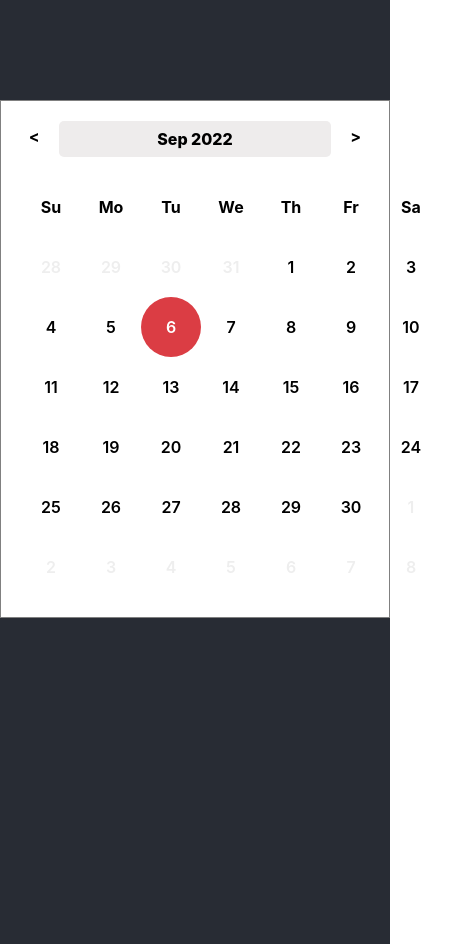
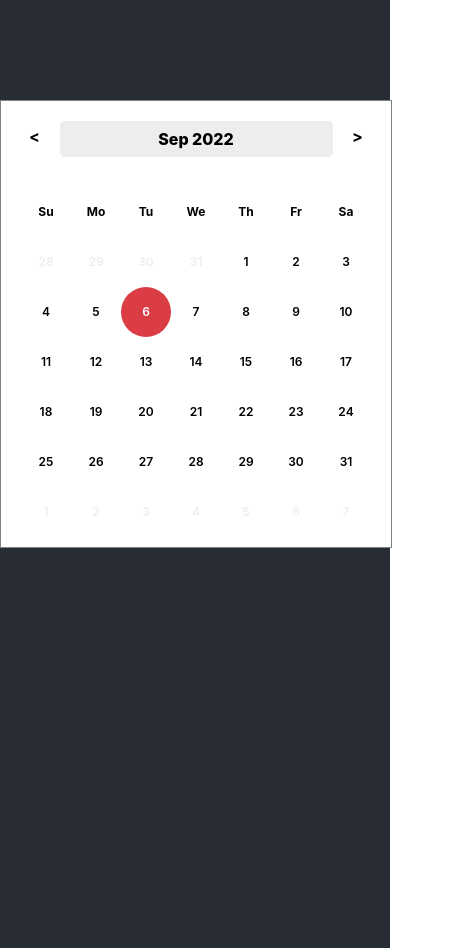
Before and after one commit to May27Oliver/Calendar, a React (Create React App) app: page / in a window 390 px wide. Shown: the whole page, 461 px wide, since content can reach past the window. Built offline with nearby package versions, Linux system fonts and the light colour scheme.

Commit message:
[Revis]fix Safari doesn't support new Date string question, gain RWD

```diff
--- a/public/index.html
+++ b/public/index.html
@@ -10,34 +10,10 @@
       content="Web site created using create-react-app"
     />
     <link rel="apple-touch-icon" href="%PUBLIC_URL%/logo192.png" />
-    <!--
-      manifest.json provides metadata used when your web app is installed on a
-      user's mobile device or desktop. See https://developers.google.com/web/fundamentals/web-app-manifest/
-    -->
     <link rel="manifest" href="%PUBLIC_URL%/manifest.json" />
-    <!--
-      Notice the use of %PUBLIC_URL% in the tags above.
-      It will be replaced with the URL of the `public` folder during the build.
-      Only files inside the `public` folder can be referenced from the HTML.
-
-      Unlike "/favicon.ico" or "favicon.ico", "%PUBLIC_URL%/favicon.ico" will
-      work correctly both with client-side routing and a non-root public URL.
-      Learn how to configure a non-root public URL by running `npm run build`.
-    -->
-    <title>React App</title>
+    <title>Calendar</title>
   </head>
   <body>
-    <noscript>You need to enable JavaScript to run this app.</noscript>
     <div id="root"></div>
-    <!--
-      This HTML file is a template.
-      If you open it directly in the browser, you will see an empty page.
-
-      You can add webfonts, meta tags, or analytics to this file.
-      The build step will place the bundled scripts into the <body> tag.
-
-      To begin the development, run `npm start` or `yarn start`.
-      To create a production bundle, use `npm run build` or `yarn build`.
-    -->
   </body>
 </html>
--- a/src/App.css
+++ b/src/App.css
@@ -1,6 +1,6 @@
 .App {
-  height: 100vh;
   display: block;
+  height: 100%;
   background: #282c34;
-  padding: 100px 0 0 0;
+  padding: 100px 0 400px;
 }
--- a/src/components/Calendar/CalendarBody/index.css
+++ b/src/components/Calendar/CalendarBody/index.css
@@ -1,15 +1,13 @@
 .date-wrap {
-  display: table;
   padding: 0 20px 20px;
   box-sizing: border-box;
 }
 .week-row {
-  display: table-row;
+  display: flex;
   box-sizing: border-box;
 }
 .week-col {
-  display: table-cell;
-  width: 60px;
+  flex: 0 0 60px;
   line-height: 60px;
   text-align: center;
   font-weight: 700;
@@ -34,7 +32,7 @@
   box-sizing: border-box;
 }
 .days-wrap {
-  display: table-row;
+  display: flex;
   flex-wrap: wrap;
   box-sizing: border-box;
 }
@@ -42,8 +40,7 @@
   display: table-row;
 }
 .day-col {
-  display: table-cell;
-  min-width: 60px;
+  flex: 0 0 60px;
   line-height: 60px;
   text-align: center;
   font-weight: 600;
@@ -69,3 +66,35 @@
   color: #db3d44;
   font-weight: 800;
 }
+
+@media (max-width: 500px) {
+  .date-wrap {
+    padding: 10px;
+    box-sizing: border-box;
+  }
+  .year-wrap,
+  .month-wrap,
+  .week-row,
+  .days-wrap {
+    margin: auto;
+    max-width: 375px;
+    display: flex;
+    justify-content: center;
+    flex-wrap: wrap;
+  }
+  .day-col {
+    flex: 0 0 50px;
+    line-height: 50px;
+    font-size: 12px;
+    text-align: center;
+    font-weight: 600;
+    cursor: pointer;
+  }
+  .week-col {
+    flex: 0 0 50px;
+    line-height: 50px;
+    font-size: 12px;
+    text-align: center;
+    font-weight: 700;
+  }
+}
--- a/src/components/Calendar/CalendarBody/index.tsx
+++ b/src/components/Calendar/CalendarBody/index.tsx
@@ -66,14 +66,6 @@ interface ShowDateProps {
 }
 
 const ShowDate: React.FC<ShowDateProps> = ({ days, setSelectDay, selectedDay, year, month, presentDay }) => {
-  const rows = [
-    days.slice(0, 7),
-    days.slice(7, 14),
-    days.slice(14, 21),
-    days.slice(21, 28),
-    days.slice(28, 35),
-    days.slice(35),
-  ];
   return (
     <div className="date-wrap">
       <div className="week-row">
@@ -83,10 +75,10 @@ const ShowDate: React.FC<ShowDateProps> = ({ days, setSelectDay, selectedDay, ye
           </div>
         ))}
       </div>
-      {rows.map((row, index) => (
-        <div key={index} className="days-row">
-          {row.map((day) => (
+      <div className="days-wrap">
+        {days.map((day) => (
           <div
+            key={`${day.isCurrentMonth ? 1 : 0}-${day.value}`}
             className={`day-col ${day.isCurrentMonth ? 'current-day' : 'not-current-day'} ${
               selectedDay === day.value && day.isCurrentMonth ? 'selected-day' : ''
             }
@@ -105,7 +97,6 @@ const ShowDate: React.FC<ShowDateProps> = ({ days, setSelectDay, selectedDay, ye
           </div>
         ))}
       </div>
-      ))}
     </div>
   );
 };
@@ -148,8 +139,8 @@ const ShowYear: React.FC<ShowYearProps> = ({ setSelectYear, year }) => {
   }, [year]);
   return (
     <div className="year-wrap">
-      {decadList.map((d, index) => (
-        <div className="year-col" onClick={() => setSelectYear(d.value)}>
+      {decadList.map((d) => (
+        <div key={d.value} className="year-col" onClick={() => setSelectYear(d.value)}>
           {d.value}
         </div>
       ))}
--- a/src/components/Calendar/CalendarHeader/index.css
+++ b/src/components/Calendar/CalendarHeader/index.css
@@ -5,6 +5,7 @@
 }
 .header-content {
   width: 70%;
+  flex: 0 0 70%;
   text-align: center;
   font-weight: 800;
   line-height: 36px;
@@ -14,7 +15,6 @@
 }
 .btn {
   flex: 0 0 30px;
-
   line-height: 30px;
   text-align: center;
   font-weight: bold;
@@ -26,3 +26,11 @@
 .btn.later {
   margin: 0 0 0 10px;
 }
+@media (max-width: 500px) {
+  .cal-header-wrap {
+    padding: 20px 0;
+  }
+  .header-content {
+    flex: 0 0 70%;
+  }
+}
--- a/src/components/Calendar/index.css
+++ b/src/components/Calendar/index.css
@@ -4,3 +4,11 @@
   margin: auto;
   border: 1px solid gray;
 }
+
+@media (max-width: 400px) {
+  .calendar-wrap {
+    width: 100%;
+    background: #fff;
+    border: 1px solid gray;
+  }
+}
--- a/src/components/Calendar/index.tsx
+++ b/src/components/Calendar/index.tsx
@@ -103,9 +103,9 @@ const Calendar: React.FC = () => {
   }, [selectedLevel, setNextDecad, setNextMonth, setNextYear]);
 
   React.useEffect(() => {
-    let days = getMonthDays(theMonth + 1, theYear);
+    let days = getMonthDays(theMonth, theYear);
     let currentMonthArray = generateCurrentMonthArray(days);
-    let wholeMonthArray = generateWholeMonthArray(currentMonthArray, theMonth + 1, theYear);
+    let wholeMonthArray = generateWholeMonthArray(currentMonthArray, theMonth, theYear);
     setDays(wholeMonthArray);
   }, [theYear, theMonth]);
   return (
@@ -125,17 +125,26 @@ const Calendar: React.FC = () => {
         month={theMonth}
         presentDay={presentDay}
         selectedDay={theDate}
-        setSelectDay={(day: number) => {
-          setTheDate(day);
-        }}
-        setSelectMonth={(month: number) => {
-          setTheMonth(month);
-          setSelectedLevel('month');
-        }}
-        setSelectYear={(year: number) => {
-          setTheYear(year);
-          setSelectedLevel('year');
-        }}
+        setSelectDay={React.useCallback(
+          (day: number) => {
+            setTheDate(day);
+          },
+          [setTheDate]
+        )}
+        setSelectMonth={React.useCallback(
+          (month: number) => {
+            setTheMonth(month);
+            setSelectedLevel('month');
+          },
+          [setTheMonth, setSelectedLevel]
+        )}
+        setSelectYear={React.useCallback(
+          (year: number) => {
+            setTheYear(year);
+            setSelectedLevel('year');
+          },
+          [setTheYear, setSelectedLevel]
+        )}
       />
     </div>
   );
--- a/src/utils/calculate.ts
+++ b/src/utils/calculate.ts
@@ -35,7 +35,7 @@ export const generateCurrentMonthArray = (days: number): DATE_TYPE[] => {
 
 /*該月第一天是禮拜幾？*/
 export const getFirstDayAtWeek = (month: number, year: number): number => {
-  return new Date(`${year},${month},1`).getDay();
+  return new Date(year, month, 1).getDay();
 };
 
 /*投入該月有幾天的陣列後，前後補滿42日，取得完整的月份*/
```
Also changed, not shown: 1 other file (tests, documents, lock files or other folders). Lines whose indentation alone changed are shown as unchanged.
